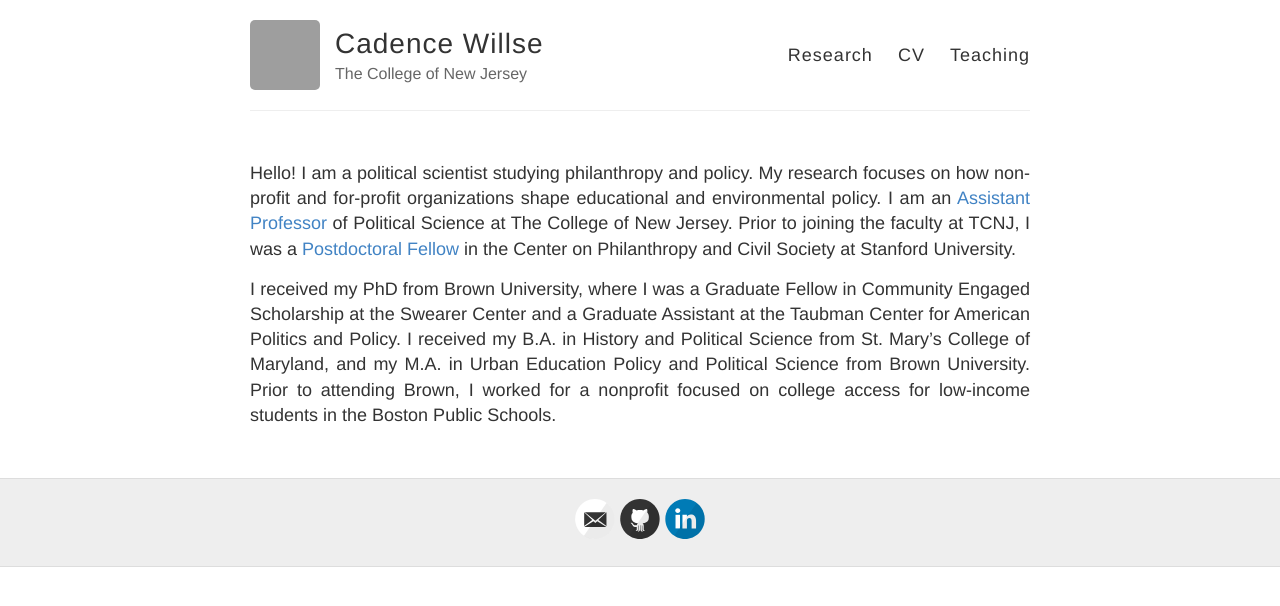
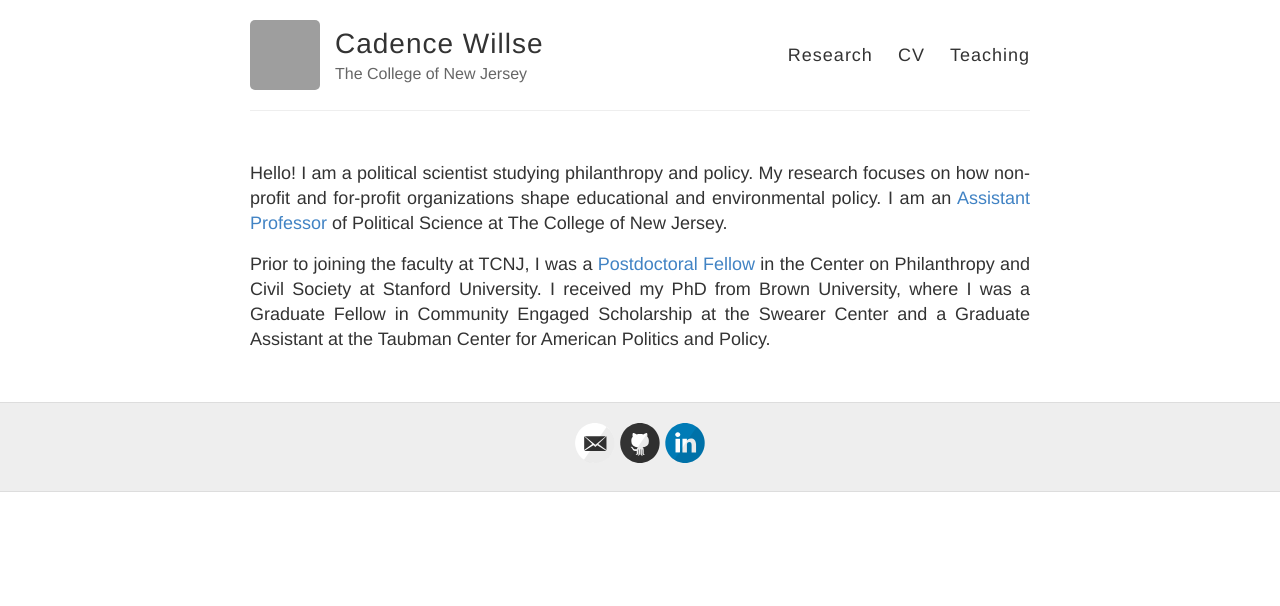
Before and after one commit to cadencewillse/cadencewillse.github.io, a Jekyll site: the page built from index.md, in a window 1280 px wide. Shown: the top 606 px of the page. Built offline with Jekyll 4.4.1, drawn with Linux system fonts in a browser that asks for light colours; grey boxes are pictures that could not be loaded.

Commit message:
Update index.md

```diff
--- a/index.md
+++ b/index.md
@@ -2,6 +2,6 @@
 layout: default
 ---
 
-Hello! I am a political scientist studying philanthropy and policy. My research focuses on how non-profit and for-profit organizations shape educational and environmental policy. I am an [Assistant Professor](https://polisci.tcnj.edu/faculty_staff/cadence-willse/) of Political Science at The College of New Jersey. Prior to joining the faculty at TCNJ, I was a [Postdoctoral Fellow](https://pacscenter.stanford.edu/person/cadence-willse/) in the Center on Philanthropy and Civil Society at Stanford University.
+Hello! I am a political scientist studying philanthropy and policy. My research focuses on how non-profit and for-profit organizations shape educational and environmental policy. I am an [Assistant Professor](https://polisci.tcnj.edu/faculty_staff/cadence-willse/) of Political Science at The College of New Jersey.
 
-I received my PhD from Brown University, where I was a Graduate Fellow in Community Engaged Scholarship at the Swearer Center and a Graduate Assistant at the Taubman Center for American Politics and Policy. I received my B.A. in History and Political Science from St. Mary's College of Maryland, and my M.A. in Urban Education Policy and Political Science from Brown University.  Prior to attending Brown, I worked for a nonprofit focused on college access for low-income students in the Boston Public Schools.
+Prior to joining the faculty at TCNJ, I was a [Postdoctoral Fellow](https://pacscenter.stanford.edu/person/cadence-willse/) in the Center on Philanthropy and Civil Society at Stanford University. I received my PhD from Brown University, where I was a Graduate Fellow in Community Engaged Scholarship at the Swearer Center and a Graduate Assistant at the Taubman Center for American Politics and Policy.
```
